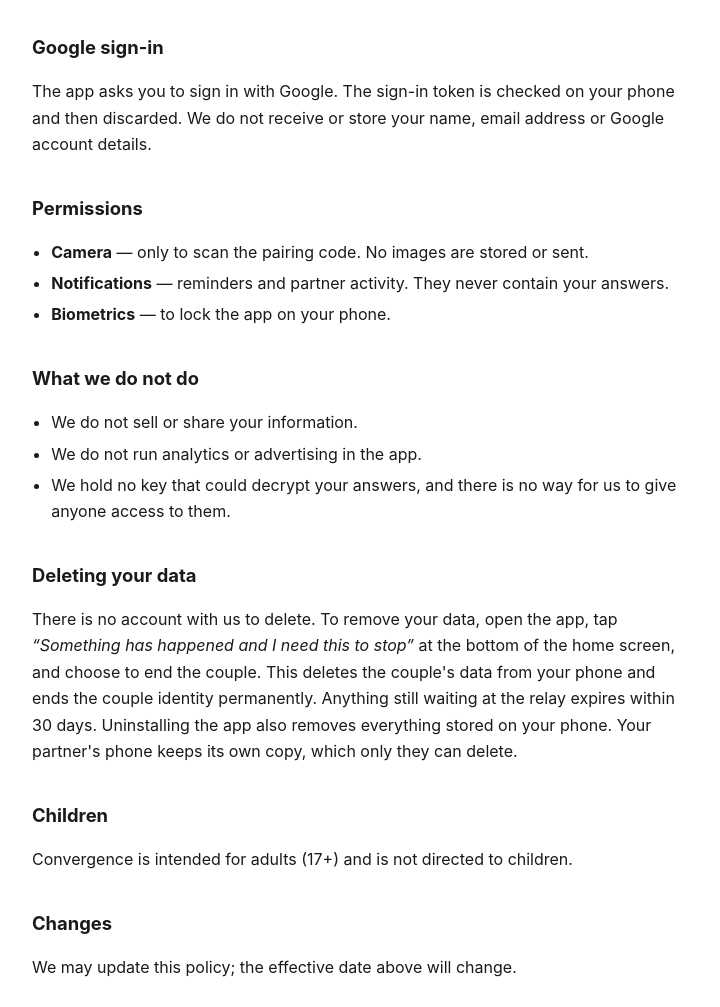
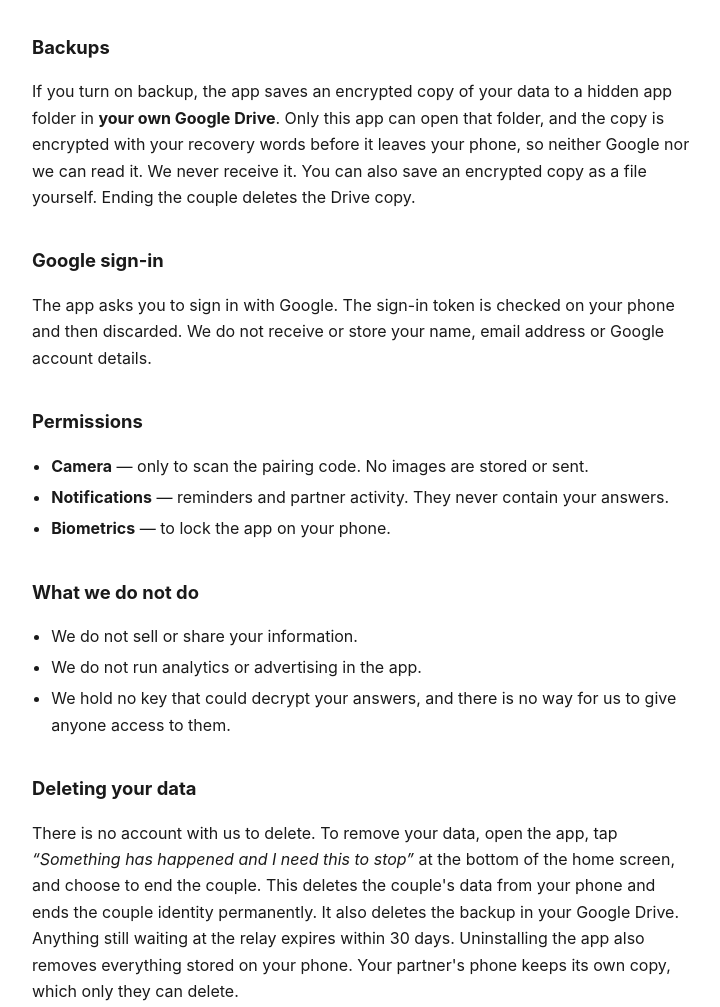
Before and after one commit to ghero101/arx-legal, a plain HTML site: page convergence-privacy.html in a window 1280 px wide. Shown: the part 964-1971 px from the top of the page, without its empty margins (276-996 px from the left). Drawn offline with Linux system fonts and the light colour scheme.

Commit message:
Convergence policy covers the Drive backup
Co-Authored-By: Claude Opus 5.5 <noreply@anthropic.com>

```diff
--- a/convergence-privacy.html
+++ b/convergence-privacy.html
@@ -62,6 +62,14 @@
   does not store IP addresses. Connections reach it through Cloudflare, which
   handles them under its own privacy policy.</p>
 
+  <h2>Backups</h2>
+  <p>If you turn on backup, the app saves an encrypted copy of your data to a
+  hidden app folder in <strong>your own Google Drive</strong>. Only this app can
+  open that folder, and the copy is encrypted with your recovery words before
+  it leaves your phone, so neither Google nor we can read it. We never receive
+  it. You can also save an encrypted copy as a file yourself. Ending the couple
+  deletes the Drive copy.</p>
+
   <h2>Google sign-in</h2>
   <p>The app asks you to sign in with Google. The sign-in token is checked on
   your phone and then discarded. We do not receive or store your name, email
@@ -88,7 +96,8 @@
   <p>There is no account with us to delete. To remove your data, open the app,
   tap <em>“Something has happened and I need this to stop”</em> at the bottom of
   the home screen, and choose to end the couple. This deletes the couple's data from your phone and
-  ends the couple identity permanently. Anything still waiting at the relay
+  ends the couple identity permanently. It also deletes the backup in your Google
+  Drive. Anything still waiting at the relay
   expires within 30 days. Uninstalling the app also removes everything stored on
   your phone. Your partner's phone keeps its own copy, which only they can
   delete.</p>
```
